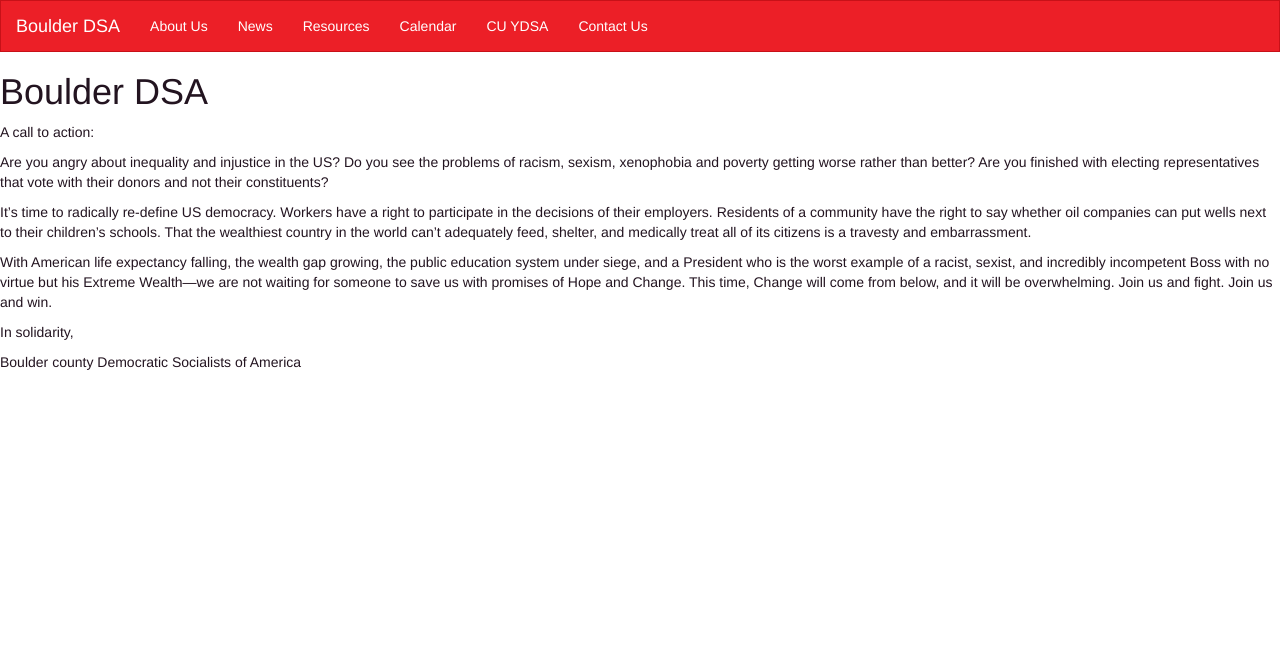
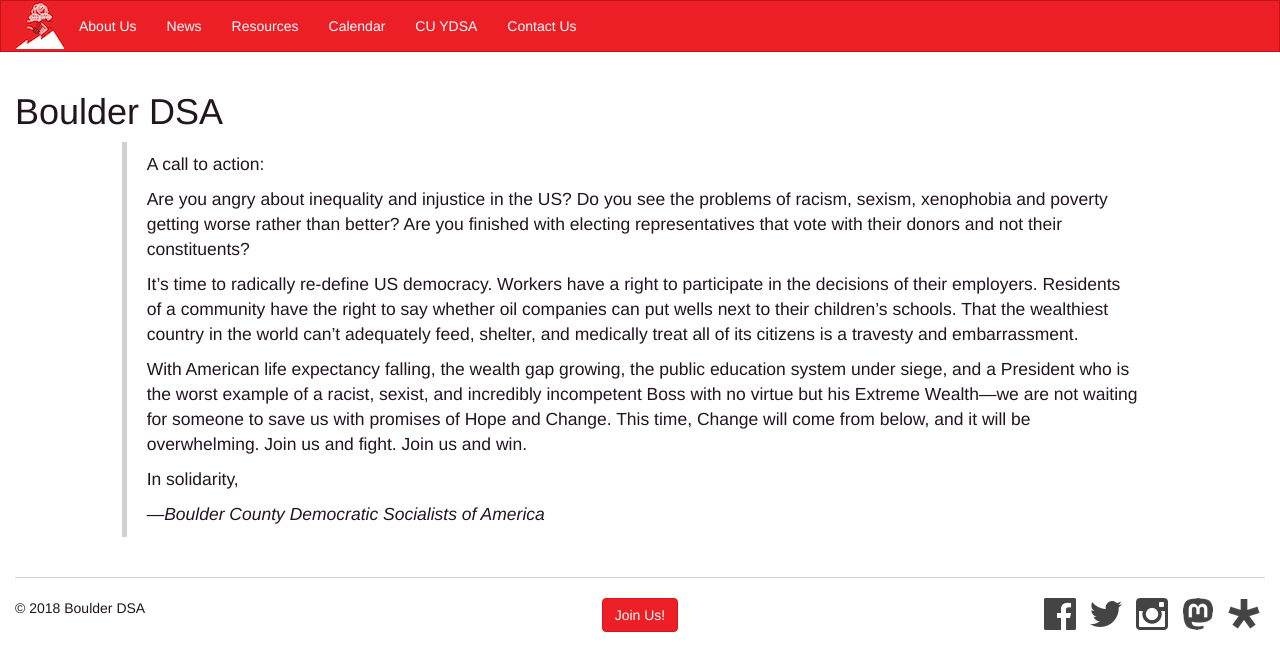
Before and after one commit to boulderdsa/boulderdsa.github.io, a Jekyll site: the page built from index.md, in a window 1280 px wide. Shown: the top 671 px of the page. Built offline with Jekyll 4.4.1, drawn with Linux system fonts in a browser that asks for light colours; our own code applies the rules of GitHub Pages for plain Markdown files.

Commit message:
Updating design, social media, etc.

```diff
--- a/_config.yml
+++ b/_config.yml
@@ -56,3 +56,31 @@ defaults:
     values:
       layout: default
       title_prefix: "Working Group: "
+
+
+# Site data
+navlinks:
+- title: About Us
+  url: /about/
+- title: News
+  url: /news/
+- title: Resources
+  url: /resources/
+- title: Calendar
+  url: /calendar/
+- title: CU YDSA
+  url: /ydsa/
+- title: Contact Us
+  url: /contact/
+
+socialmedia:
+- name: facebook
+  url: https://www.facebook.com/boulderdsa/
+- name: twitter
+  url: https://twitter.com/boulderDSA
+- name: instagram
+  url: #
+- name: mastodon
+  url: "#"
+- name: diaspora
+  url: "#"
--- a/_layouts/base.html
+++ b/_layouts/base.html
@@ -27,19 +27,17 @@
         <span class="icon-bar"></span>
         <span class="icon-bar"></span>
       </button>
-      <a class="navbar-brand" href="/">Boulder DSA</a>
+      <a  href="/"><img src="/images/bdsa_logo_48.png" srcset="/images/bdsa_logo_48@2x.png 2x" alt="Boulder DSA" width="48" height="48"/></a>
     </div>
 
     <!-- Collect the nav links, forms, and other content for toggling -->
     <div class="collapse navbar-collapse" id="bs-example-navbar-collapse-1">
       <ul class="nav navbar-nav">
         <!--<li class="active"><a href="#">About <span class="sr-only">(current)</span></a></li>-->
-        <li><a href="/about/">About Us</a></li>
-        <li><a href="/news/">News</a></li>
-        <li><a href="/resources/">Resources</a></li>
-        <li><a href="/calendar/">Calendar</a></li>
-        <li><a href="/ydsa/">CU YDSA</a></li>
-        <li><a href="/contact/">Contact Us</a></li>
+        {% for item in site.navlinks %}
+          <li{% if item.url == page.url %} class="active"{% endif %}>
+            <a href="{{ item.url }}">{{ item.title }}{% if item.url == page.url %}<span class="sr-only"> (current)</span>{% endif %}</a>
+        {% endfor %}
       </ul>
       <!-- Social media icons on rhs of navbar?
       <ul class="nav navbar-nav navbar-right">
@@ -50,9 +48,31 @@
   </div><!-- /.container-fluid -->
 </nav>
 
-<div> <!-- main content -->
-{{ content }}
+<div class="container-fluid"> <!-- main content -->
+
+<div class="row">
+  <div class="col-md-12">
+    {{ content }}
+  </div>
+</div>
+
+<hr>
+<footer class="footer">
+  <div class="row">
+  <div class="col-md-4">&copy; 2018 Boulder DSA</div>
+  <div class="col-md-4 text-center"><a href="/contact/"><button class="btn btn-primary btn-sx">Join Us!</button></a></div>
+  <div class="col-md-4 text-right"><ul class="list-inline">
+  {% for site in site.socialmedia %}
+  <li><a href="{{ site.url }}">
+    <img src="/images/socialmedia/{{site.name}}.png" srcset="/images/socialmedia/{{site.name}}@2x.png 2x"
+        alt="{{site.name | capitalize}}"></a></li>
+  {% endfor %}
+  </ul></div>
+  </div>
+</footer>
+
 </div> <!-- end main content -->
+
 
 
 </body>
--- a/index.md
+++ b/index.md
@@ -2,14 +2,20 @@
 ---
 # Boulder DSA
 
-A call to action:
+<div markdown="1" class="row">
+<div markdown="1" class="col-md-10 col-md-offset-1">
 
-Are you angry about inequality and injustice in the US? Do you see the problems of racism, sexism, xenophobia and poverty getting worse rather than better? Are you finished with electing representatives that vote with their donors and not their constituents?
+> A call to action:
+>
+> Are you angry about inequality and injustice in the US? Do you see the problems of racism, sexism, xenophobia and poverty getting worse rather than better? Are you finished with electing representatives that vote with their donors and not their constituents?
+>
+> It’s time to radically re-define US democracy. Workers have a right to participate in the decisions of their employers. Residents of a community have the right to say whether oil companies can put wells next to their children’s schools. That the wealthiest country in the world can’t adequately feed, shelter, and medically treat all of its citizens is a travesty and embarrassment.
+>
+> With American life expectancy falling, the wealth gap growing, the public education system under siege, and a President who is the worst example of a racist, sexist, and incredibly incompetent Boss with no virtue but his Extreme Wealth—we are not waiting for someone to save us with promises of Hope and Change. This time, Change will come from below, and it will be overwhelming. Join us and fight. Join us and win.
+>
+> In solidarity,
+>
+> _—Boulder County Democratic Socialists of America_
 
-It’s time to radically re-define US democracy. Workers have a right to participate in the decisions of their employers. Residents of a community have the right to say whether oil companies can put wells next to their children’s schools. That the wealthiest country in the world can’t adequately feed, shelter, and medically treat all of its citizens is a travesty and embarrassment.
-
-With American life expectancy falling, the wealth gap growing, the public education system under siege, and a President who is the worst example of a racist, sexist, and incredibly incompetent Boss with no virtue but his Extreme Wealth—we are not waiting for someone to save us with promises of Hope and Change. This time, Change will come from below, and it will be overwhelming. Join us and fight. Join us and win.
-
-In solidarity,
-
-Boulder county Democratic Socialists of America
+</div>
+</div>
```
Also changed, not shown: contact.md (added, +14 -0 lines), css/about.md (added, +5 -0 lines), news.md (added, +7 -0 lines), resources.md (added, +10 -0 lines), ydsa.md (added, +5 -0 lines), images/bdsa_logo_48.png (added), images/bdsa_logo_48@2x.png (added), images/socialmedia/diaspora.png (added), images/socialmedia/diaspora@2x.png (added), images/socialmedia/facebook.png (added), images/socialmedia/facebook@2x.png (added), images/socialmedia/instagram.png (added), images/socialmedia/instagram@2x.png (added), images/socialmedia/mastodon.png (added), 3 more files.
